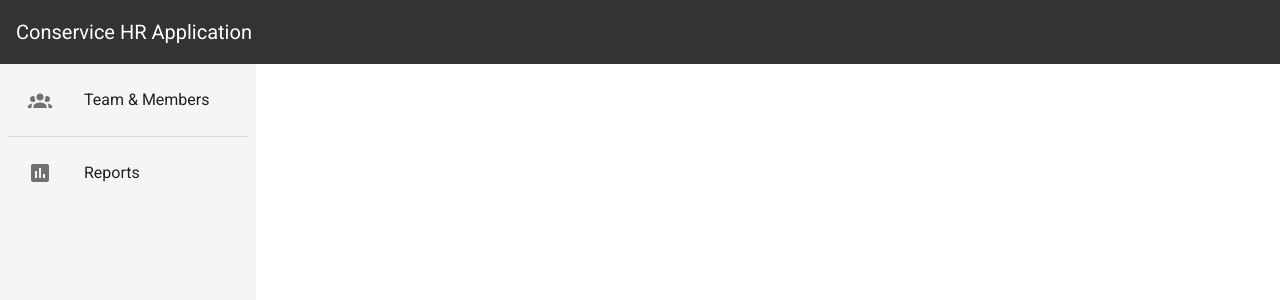
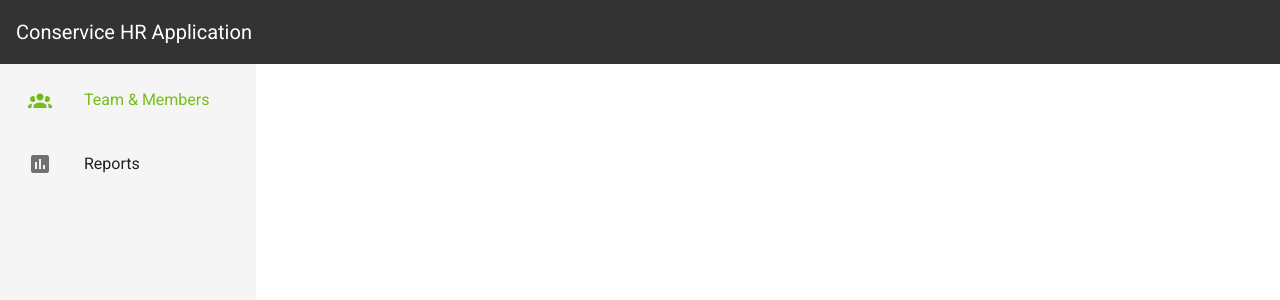
Before and after one commit to jacksonlauder/conservice-app, a Vue app: page / in a window 1280 px wide. Shown: the top 300 px of the page. Built offline with nearby package versions, Linux system fonts and the light colour scheme; no server answers.

Commit message:
Nav drawer functionality

```diff
--- a/src/App.vue
+++ b/src/App.vue
@@ -18,24 +18,19 @@
       color="grey lighten-4"
     >
       <v-list nav flat>
-        <v-list-item @click="$router.push('/')" :ripple="false" class="pl-5">
-          <v-list-item-icon>
-            <v-icon>mdi-account-group</v-icon>
-          </v-list-item-icon>
-          <v-list-item-title>Team & Members</v-list-item-title>
-        </v-list-item>
-
-        <v-divider></v-divider>
-        <v-list-item
-          @click="$router.push('/reports')"
-          :ripple="false"
-          class="pl-5 mt-2"
-        >
-          <v-list-item-icon>
-            <v-icon>mdi-chart-box</v-icon>
-          </v-list-item-icon>
-          <v-list-item-title>Reports</v-list-item-title>
-        </v-list-item>
+        <v-list-item-group color="#77bc1e">
+          <v-list-item
+            v-for="(item, i) in items"
+            :key="i"
+            :to="item.to"
+            class="pl-5"
+          >
+            <v-list-item-icon>
+              <v-icon v-text="item.icon"></v-icon>
+            </v-list-item-icon>
+            <v-list-item-title v-text="item.title">Team & Members</v-list-item-title>
+          </v-list-item>
+        </v-list-item-group>
       </v-list>
     </v-navigation-drawer>
 
@@ -51,7 +46,18 @@ export default {
 
   data: () => ({
     drawer: false,
-    selectedItem: 0,
+    items: [
+      {
+        icon: "mdi-account-group",
+        title: "Team & Members",
+        to: "/",
+      },
+      {
+        icon: "mdi-chart-box",
+        title: "Reports",
+        to: "/reports",
+      },
+    ],
   }),
 };
 </script>
```
